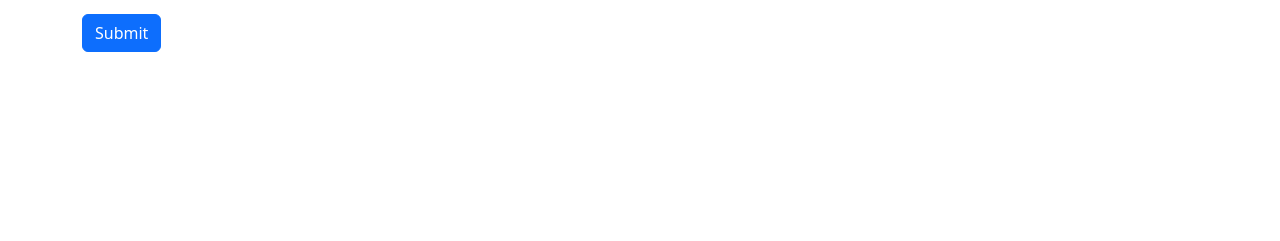
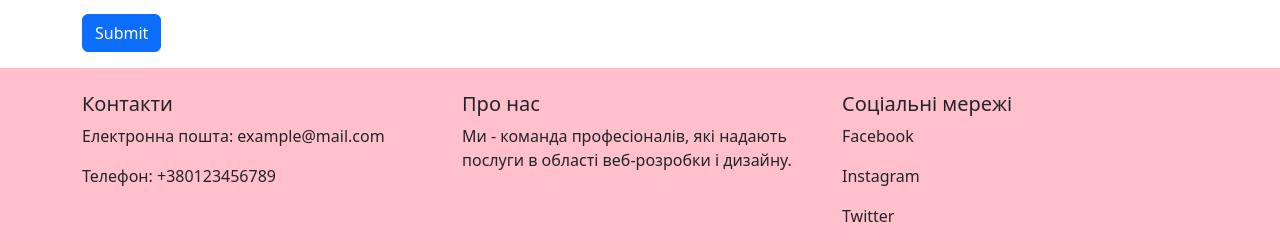
Before and after one commit to bogdanmandriichuk/anime, a React (Create React App) app: page / in a window 1280 px wide. Shown: the part 1064-1305 px from the top of the page. Before the commit the page ends 1116 px from the top, so only its background shows below. Built offline with nearby package versions, Linux system fonts and the light colour scheme.

Commit message:
Додав футер

```diff
--- a/src/App.js
+++ b/src/App.js
@@ -2,14 +2,15 @@ import './App.css';
 import 'bootstrap/dist/css/bootstrap.min.css';
 import Main from './components/MainPage/main'
 import Header from "./components/Navbar/naviBar";
-import Video from "./components/Videoplayer/Videoplayer";
+
+import Footer from "./components/Footer/Footer";
 
 function App() {
     return (
         <>
             <Header/>
             <Main/>
-
+            <Footer/>
         </>
     );
 }
--- a/src/components/Comments/CommentSection.jsx
+++ b/src/components/Comments/CommentSection.jsx
@@ -39,7 +39,7 @@ function CommentsSection() {
     }
 
     return (
-        <Container>
+        <Container className='mb-3'>
 
             <h2>Коментарі</h2>
             <ul>
--- /dev/null
+++ b/src/components/Footer/Footer.css
@@ -0,0 +1,3 @@
+.footer {
+    background-color: #FFC0CB;
+}
--- /dev/null
+++ b/src/components/Footer/Footer.jsx
@@ -0,0 +1,30 @@
+import React from 'react';
+import { Container, Row, Col } from 'react-bootstrap';
+import './Footer.css'
+const Footer = () => {
+    return (
+        <footer className="mt-5, footer" >
+            <Container className='pt-4'>
+                <Row>
+                    <Col md={4}>
+                        <h5>Контакти</h5>
+                        <p>Електронна пошта: example@mail.com</p>
+                        <p>Телефон: +380123456789</p>
+                    </Col>
+                    <Col md={4}>
+                        <h5>Про нас</h5>
+                        <p>Ми - команда професіоналів, які надають послуги в області веб-розробки і дизайну.</p>
+                    </Col>
+                    <Col md={4}>
+                        <h5>Соціальні мережі</h5>
+                        <p>Facebook</p>
+                        <p>Instagram</p>
+                        <p>Twitter</p>
+                    </Col>
+                </Row>
+            </Container>
+        </footer>
+    );
+}
+
+export default Footer;
```
